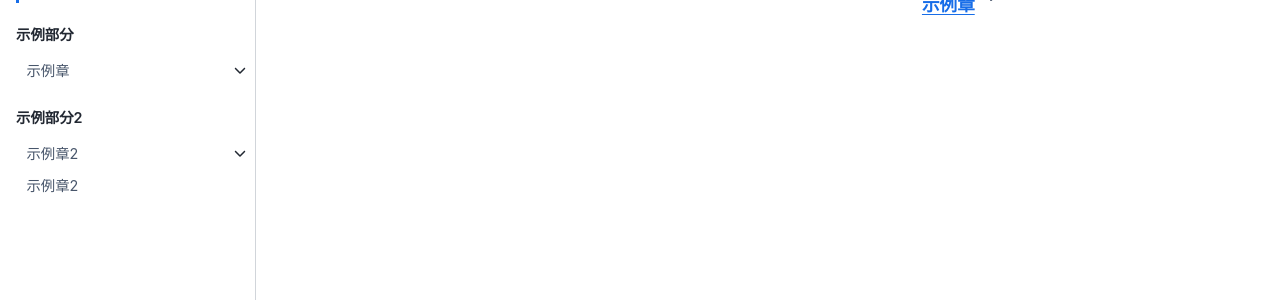
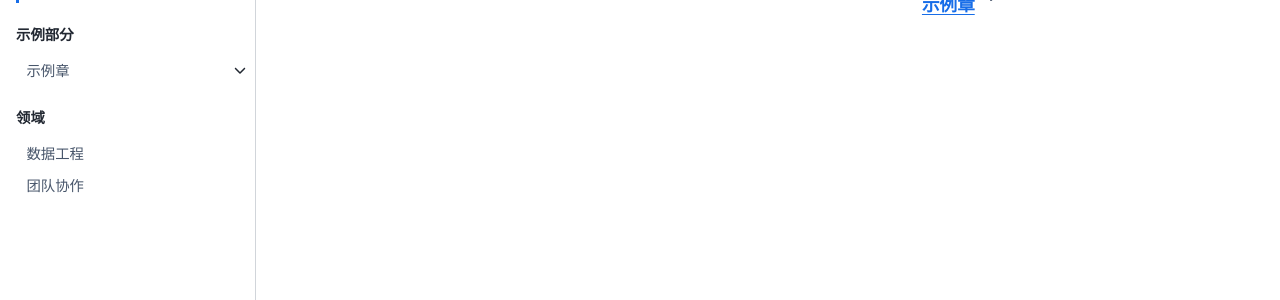
Before and after one commit to quanttide/quanttide-handbook-of-innovation, a Jupyter Book: the page built from index.md, in a window 1280 px wide. Shown: the part 172-472 px from the top of the page. Built offline with Jupyter Book 1.0.4 settings and Sphinx 7.4.7 and the Sphinx Book theme 1.1.4, drawn with Linux system fonts in a browser that asks for light colours.

Commit message:
init: create project

```diff
--- a/_toc.yml
+++ b/_toc.yml
@@ -10,9 +10,7 @@ parts:
               - file: 1_example_chapter/1_example_section/1_example_article.md
               - file: 1_example_chapter/1_example_section/1_example_article2.md
           - file: 1_example_chapter/2_example_article3.md
-  - caption: 示例部分2
+  - caption: 领域
     chapters:
-      - file: 2_example_chapter2/README.md
-        sections:
-          - file: 2_example_chapter2/1_example_section2/README.md
-      - file: 3_example_chapter3/README.md
+      - file: domains/data_engineering/README.md
+      - file: domains/collboration/README.md
--- /dev/null
+++ b/domains/data_engineering/README.md
@@ -0,0 +1 @@
+# 数据工程
```
Also changed, not shown: domains/collboration/README.md (added, +4 -0 lines).
